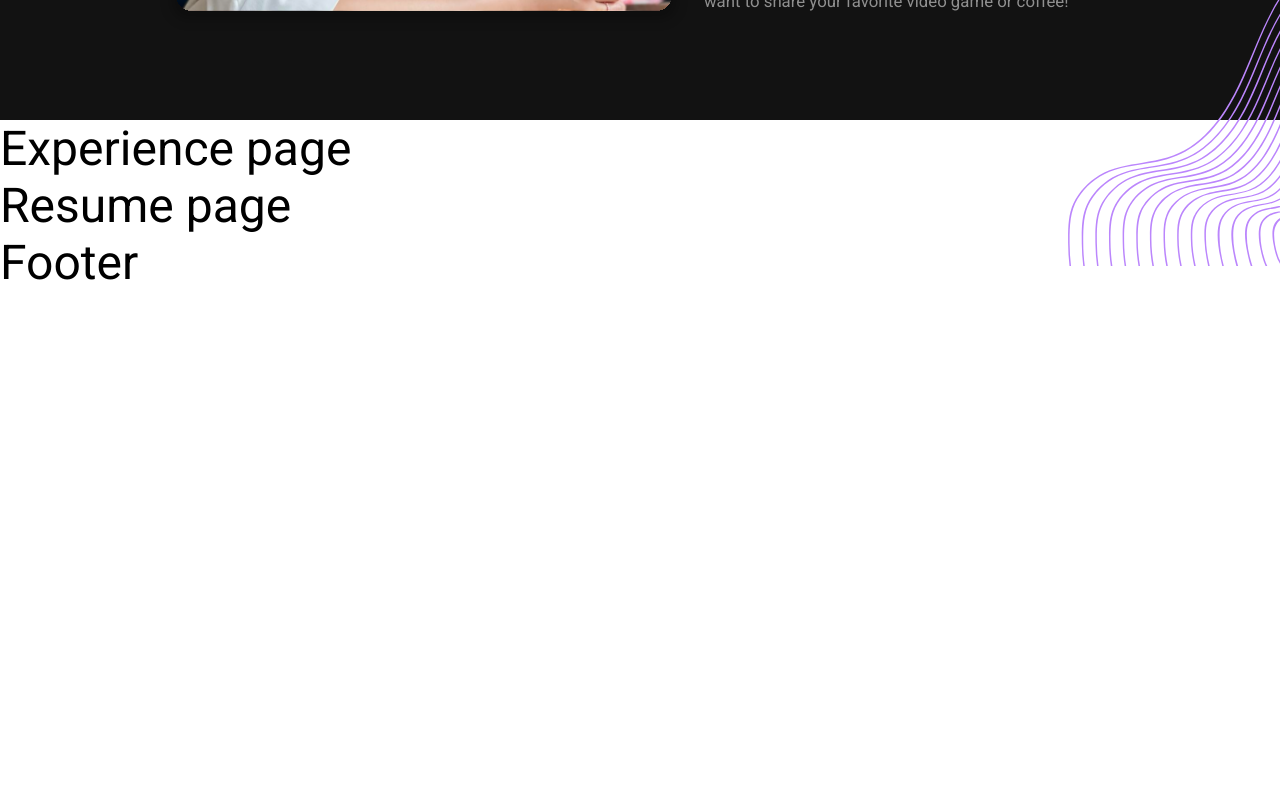
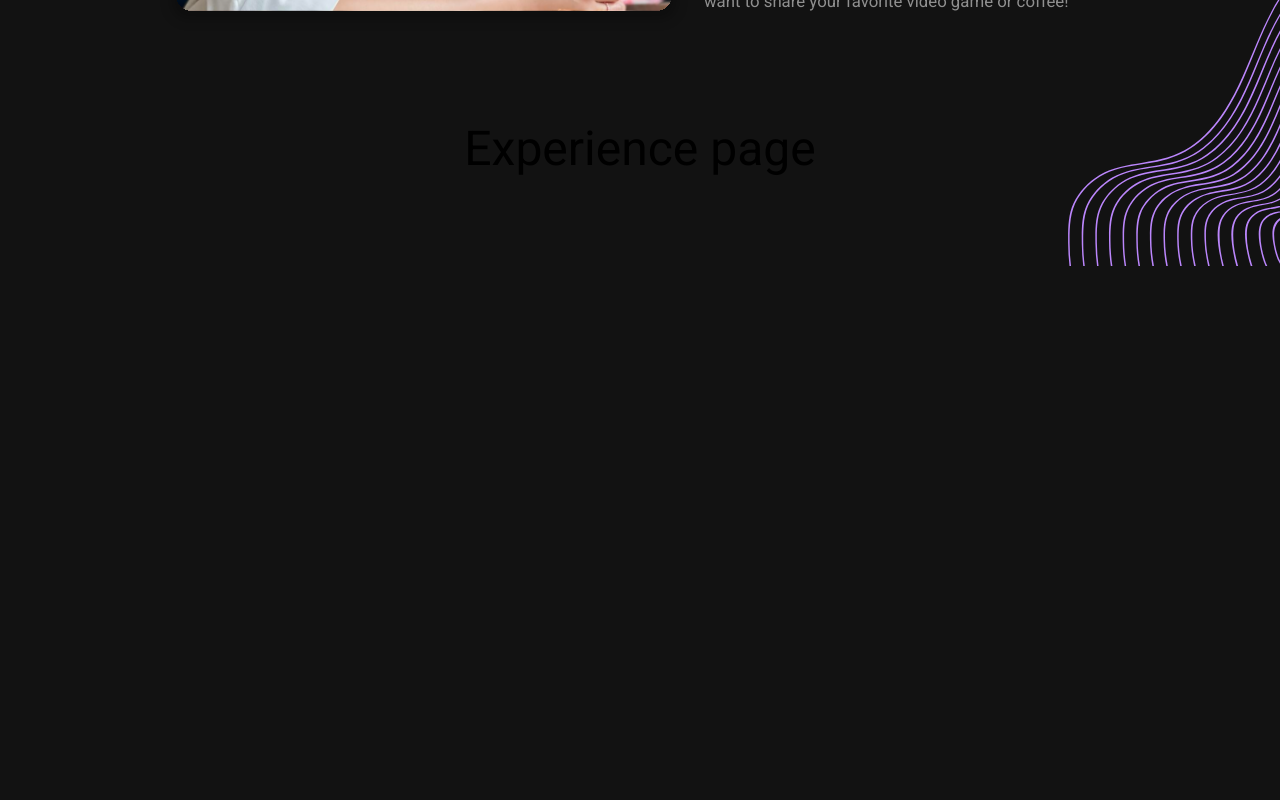
Before and after one commit to Valcon4717/Portfolio, a Next.js app in the folder portfolio/: page / in a window 1280 px wide. Shown: the part 1480-2280 px from the top of the page. Before the commit the page ends 1771 px from the top, so only its background shows below. Built offline with nearby package versions, Linux system fonts and the light colour scheme.

Commit message:
add experience page

```diff
--- a/portfolio/components/about.tsx
+++ b/portfolio/components/about.tsx
@@ -1,6 +1,6 @@
 import React from "react";
+import Image from "next/image";
 import styles from "@/styles/about.module.css";
-import Image from "next/image";
 import graphicDark1 from "../public/Dark/graphic 1.2.svg";
 import graphicLight1 from "../public/Light/graphic 1.2.svg";
 import graphicDark2 from "../public/Dark/graphic 2.svg";
--- a/portfolio/components/experience.tsx
+++ b/portfolio/components/experience.tsx
@@ -1,13 +1,16 @@
 import React from 'react';
+import styles from "@/styles/experience.module.css";
 
-const Experience = () => {
-    return (
-      <div id="experience">
+
+const Experience = (props: { theme: any }) => {
+  return (
+    <div id="experience" className={`${styles.section} ${props.theme}`}>
+      <div className={styles.grid}>
         <h3>
             Experience page
         </h3>
       </div>
-    );
+    </div>
+  );
 };
-
 export default Experience;
--- a/portfolio/pages/index.tsx
+++ b/portfolio/pages/index.tsx
@@ -20,7 +20,7 @@ const Index = () => {
       <Navbar theme={theme} />
       <Home theme={theme}/>
       <About theme={theme}/>
-      <Experience />
+      <Experience theme={theme}/>
       <Resume />
       <Footer/>
     </div>
--- /dev/null
+++ b/portfolio/styles/experience.module.css
@@ -0,0 +1,5 @@
+.section {
+    min-height: 100vh;
+    place-items: center;
+    background-color: var(--background);
+}
```
